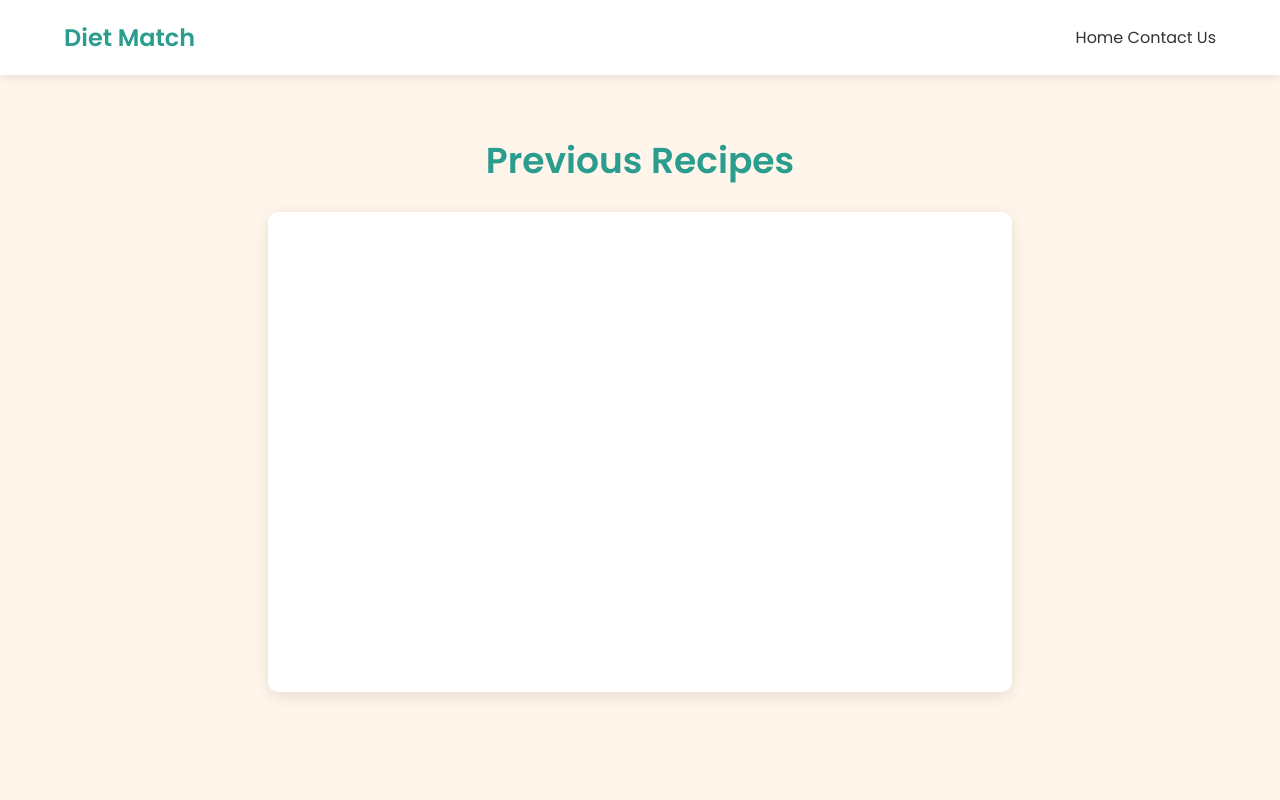
After one commit to richardp23/DietMatch, a Flask app: page /previous-recipes in a window 1280 px wide. The commit adds this page. Run offline with Flask 3, Linux system fonts and the light colour scheme.

Commit message:
Added previous recipes

```diff
--- a/app.py
+++ b/app.py
@@ -11,5 +11,9 @@ def home():
 def create_recipe():
     return render_template('create_recipe.html')
 
+@app.route("/previous-recipes")
+def previous_recipes():
+    return render_template('previous_recipes.html')
+
 if __name__ == '__main__':
     app.run(debug=True, host="0.0.0.0", port=3000)
--- a/static/styles.css
+++ b/static/styles.css
@@ -245,3 +245,56 @@ form button {
 #generated-recipe {
     margin-top: 20px;
 }
+
+
+/* Existing styles... */
+
+/* Fix for the button on home page */
+.button {
+    display: inline-block;
+    padding: 12px 24px;
+    border: none;
+    border-radius: 25px;
+    cursor: pointer;
+    font-weight: 600;
+    text-decoration: none;
+    text-align: center;
+    transition: transform 0.3s ease, box-shadow 0.3s ease;
+}
+
+.button:hover {
+    transform: translateY(-3px);
+    box-shadow: 0 4px 15px rgba(0,0,0,0.1);
+}
+
+.create-recipe {
+    background-color: #e76f51;
+    color: white;
+}
+
+.previous-recipes {
+    background-color: #f4d35e;
+    color: #333;
+}
+
+/* Styles for the Previous Recipes page */
+.previous-recipes-main {
+    padding: 40px 20px;
+    display: flex;
+    flex-direction: column;
+    align-items: center;
+}
+
+.previous-recipes-main h1 {
+    color: #2a9d8f;
+    margin-bottom: 30px;
+    font-size: 36px;
+}
+
+.recipe-container {
+    width: 60%;
+    height: 60vh; /* This will make it 60% of the viewport height */
+    background-color: #ffffff;
+    border-radius: 10px;
+    box-shadow: 0 4px 15px rgba(0,0,0,0.1);
+}
--- /dev/null
+++ b/templates/previous_recipes.html
@@ -0,0 +1,25 @@
+<!DOCTYPE html>
+<html lang="en">
+<head>
+    <meta charset="UTF-8">
+    <meta name="viewport" content="width=device-width, initial-scale=1.0">
+    <title>Previous Recipes - Diet Match</title>
+    <link rel="stylesheet" href="{{ url_for('static', filename='styles.css') }}">
+    <link href="https://fonts.googleapis.com/css2?family=Poppins:wght@300;400;600&display=swap" rel="stylesheet">
+</head>
+<body>
+    <header>
+        <div class="logo">Diet Match</div>
+        <nav>
+            <a href="{{ url_for('home') }}" class="nav-link">Home</a>
+            <a href="#" class="contact-us">Contact Us</a>
+        </nav>
+    </header>
+    <main class="previous-recipes-main">
+        <h1>Previous Recipes</h1>
+        <div class="recipe-container">
+            <!-- This div will be the large rectangle -->
+        </div>
+    </main>
+</body>
+</html>
```
Also changed, not shown: templates/home.html (+1 -49 lines).
